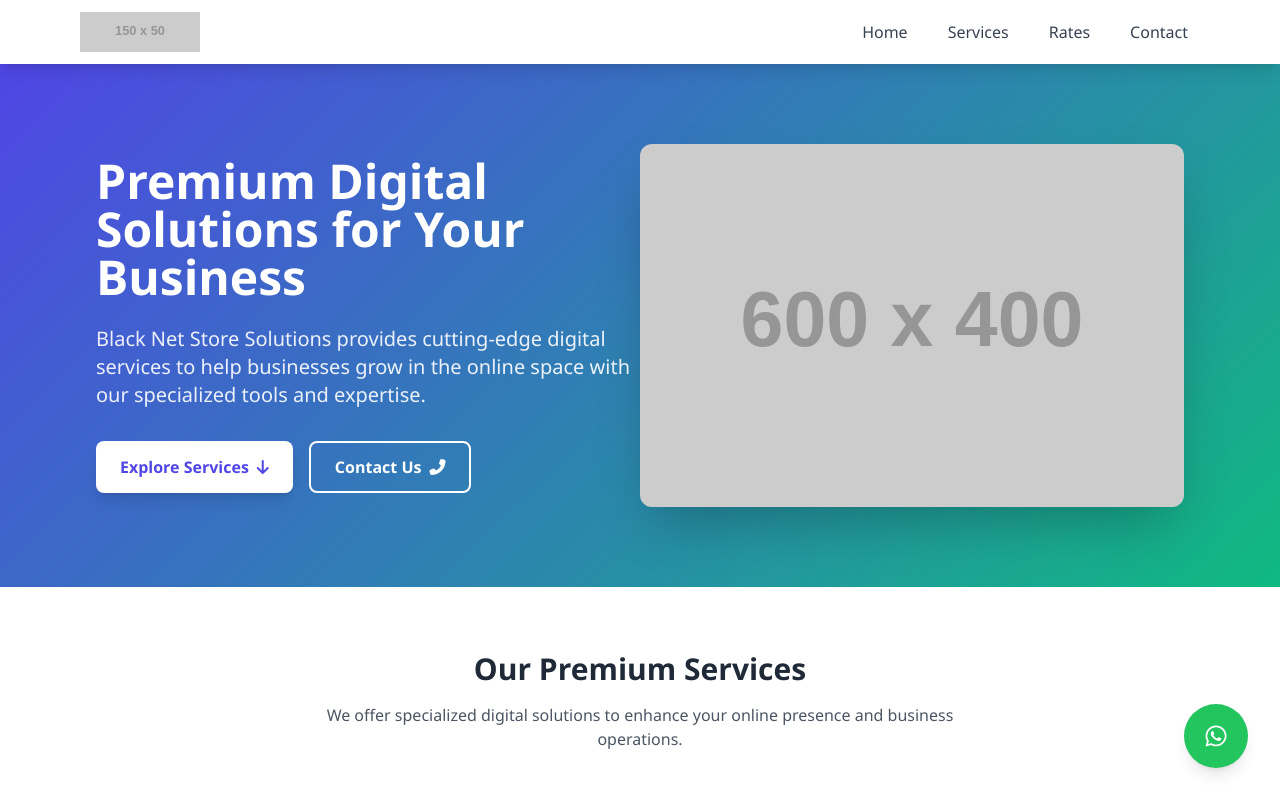
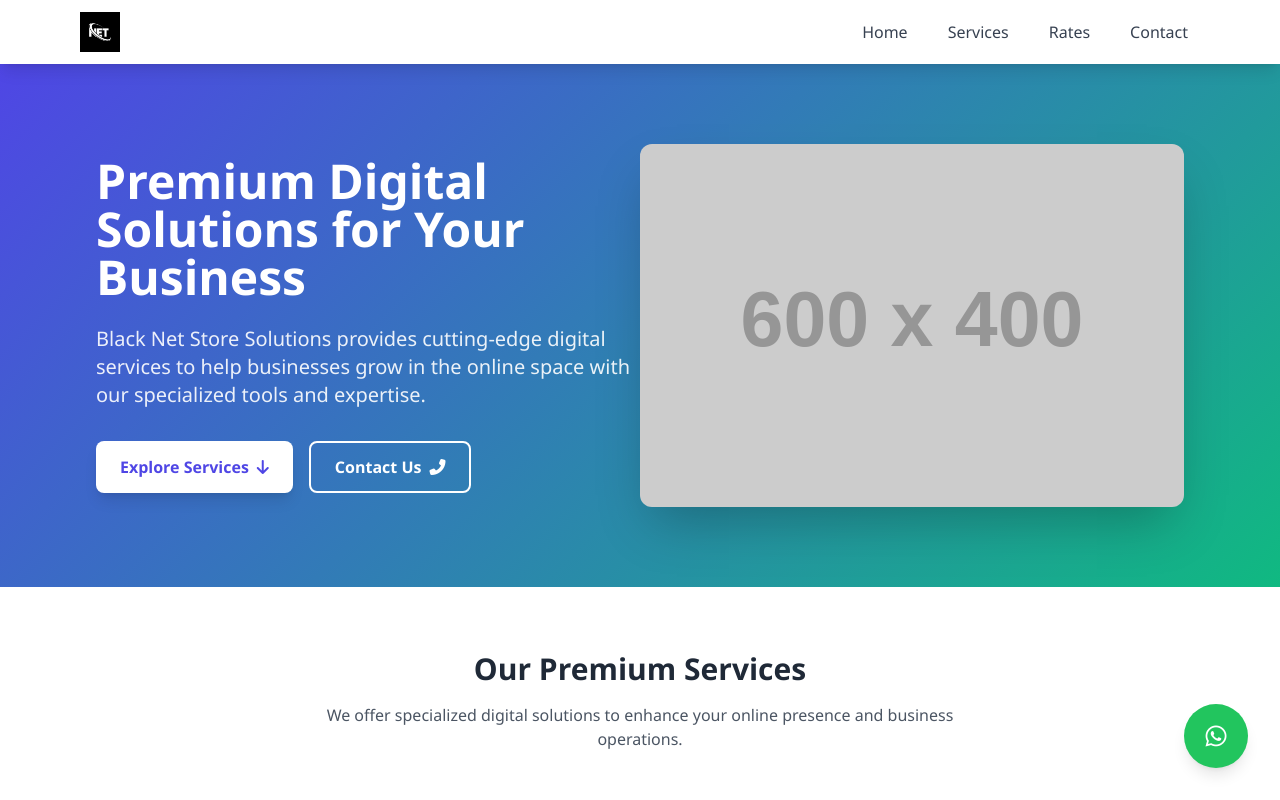
Before and after one commit to awclk/black-store-main-web-, a plain HTML site: page index.html in a window 1280 px wide. Shown: the top 800 px of the page. Drawn offline with nearby package versions, Linux system fonts and the light colour scheme; placeholder pictures from the web are drawn by us.

Commit message:
Update index.html

```diff
--- a/index.html
+++ b/index.html
@@ -58,7 +58,7 @@
             <div class="flex justify-between h-16 items-center">
                 <div class="flex items-center">
                     <div class="flex-shrink-0 flex items-center">
-                        <img src="https://placehold.co/150x50?text=SRI+TECH+SOLUTIONS" alt="Sri Tech Solutions Logo with modern tech design elements in blue and green" class="h-10">
+                        <img src="../4to/dash.jpg" alt="Sri Tech Solutions Logo with modern tech design elements in blue and green" class="h-10">
                     </div>
                 </div>
                 <div class="hidden md:flex items-center space-x-4">
@@ -69,7 +69,7 @@
                 </div>
                 <div class="md:hidden flex items-center">
                     <button type="button" class="mobile-menu-button p-2 rounded-md text-gray-700 hover:text-indigo-600 hover:bg-gray-100 focus:outline-none">
-                        <svg class="h-6 w-6" xmlns="http://www.w3.org/2000/svg" fill="none" viewBox="0 0 24 24" stroke="currentColor">
+                        <svg class="h-6 w-6" xmlns="../4to/dash.jpg" fill="none" viewBox="0 0 24 24" stroke="currentColor">
                             <path stroke-linecap="round" stroke-linejoin="round" stroke-width="2" d="M4 6h16M4 12h16M4 18h16" />
                         </svg>
                     </button>
```
